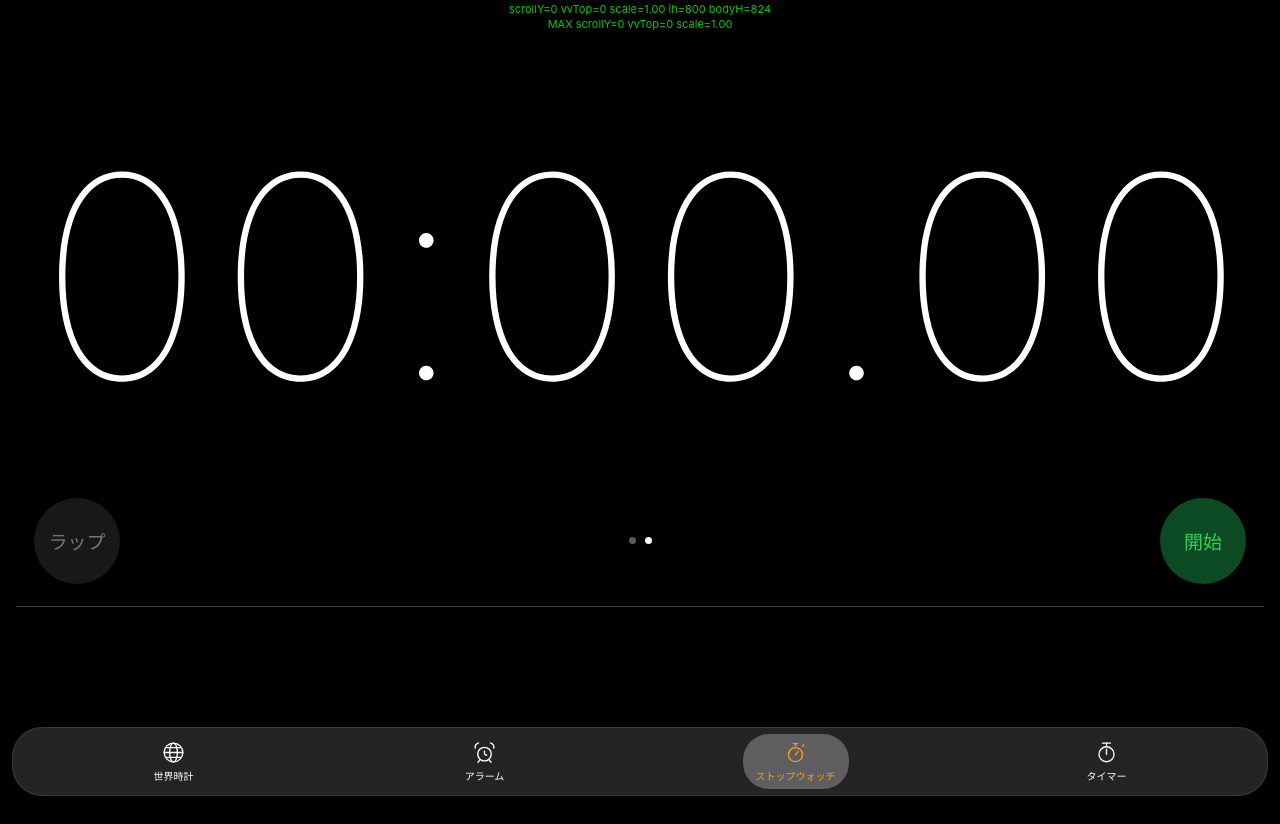
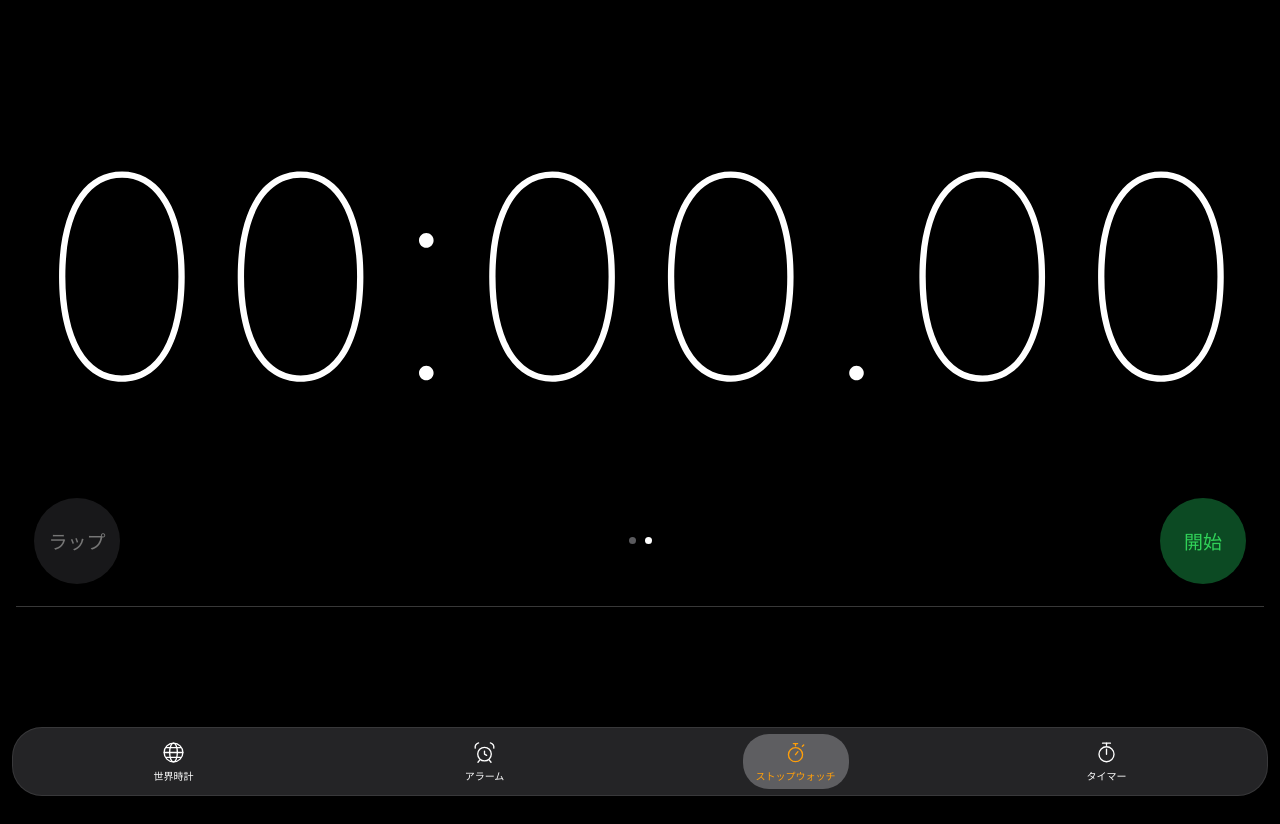
Before and after one commit to sho0628/stopwatch, a plain HTML site: page index.html in a window 1280 px wide. Drawn offline with Linux system fonts and the light colour scheme.

Commit message:
診断用のずれ量表示を撤去
Co-Authored-By: Claude Opus 5.5 <noreply@anthropic.com>
Claude-Session: https://claude.ai/code/session_01PoPLoF871UGxQmYB5AFQ2S

```diff
--- a/index.html
+++ b/index.html
@@ -192,7 +192,6 @@
     height: 200px; overflow-y: scroll; scroll-snap-type: y mandatory;
     text-align: center; -webkit-overflow-scrolling: touch; touch-action: pan-y; scrollbar-width: none;
   }
-  #dbg { position: fixed; top: calc(env(safe-area-inset-top, 0px) + 2px); left: 0; right: 0; text-align: center; font-size: 11px; color: #0c0; z-index: 100; pointer-events: none; white-space: pre; line-height: 1.4; }
   .wcol::-webkit-scrollbar { display: none; }
   .wcol .wi {
     height: 40px; line-height: 40px; scroll-snap-align: center; font-size: 24px;
@@ -292,7 +291,6 @@
 </style>
 </head>
 <body>
-  <div id="dbg"></div>
 
   <!-- ===== World Clock ===== -->
   <section id="view-clock" class="view">
@@ -864,23 +862,6 @@
 })();
 </script>
 <script>
-  /* --- diagnostic (temporary): shows how far the page moved --- */
-  (function () {
-    var el = document.getElementById("dbg"), maxY = 0, maxOff = 0, maxScale = 1;
-    function show() {
-      var vv = window.visualViewport || { offsetTop: 0, scale: 1, height: 0 };
-      var sy = Math.round(window.scrollY);
-      maxY = Math.max(maxY, Math.abs(sy)); maxOff = Math.max(maxOff, Math.abs(Math.round(vv.offsetTop)));
-      maxScale = Math.max(maxScale, vv.scale);
-      el.textContent = "scrollY=" + sy + " vvTop=" + Math.round(vv.offsetTop) + " scale=" + vv.scale.toFixed(2) +
-        " ih=" + window.innerHeight + " bodyH=" + document.body.scrollHeight +
-        "\nMAX scrollY=" + maxY + " vvTop=" + maxOff + " scale=" + maxScale.toFixed(2);
-    }
-    window.addEventListener("scroll", show);
-    if (window.visualViewport) { visualViewport.addEventListener("scroll", show); visualViewport.addEventListener("resize", show); }
-    setInterval(show, 100); show();
-  })();
-
   /* iOS: stop pinch-zoom gestures */
   document.addEventListener("gesturestart", function (e) { e.preventDefault(); }, { passive: false });
 
```
